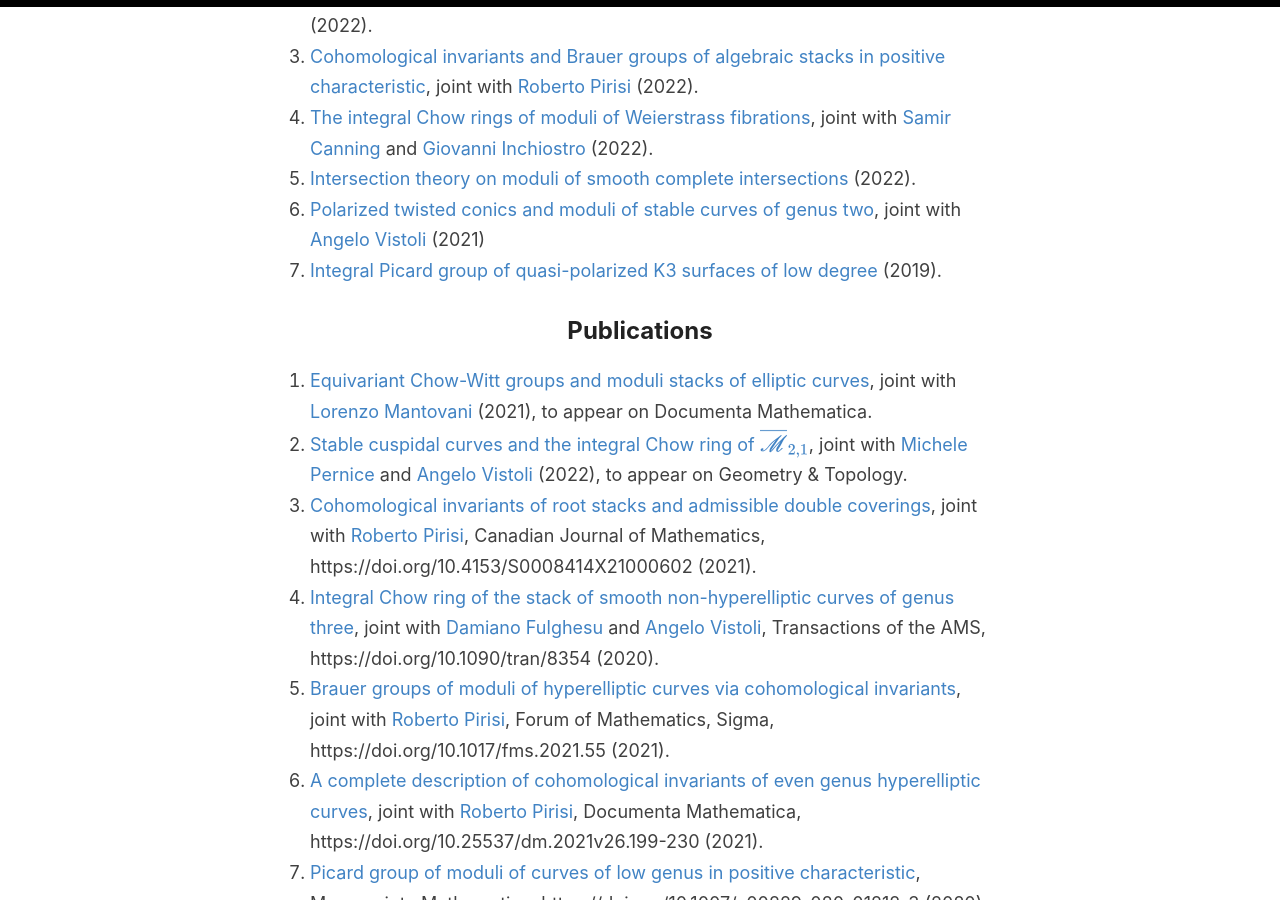
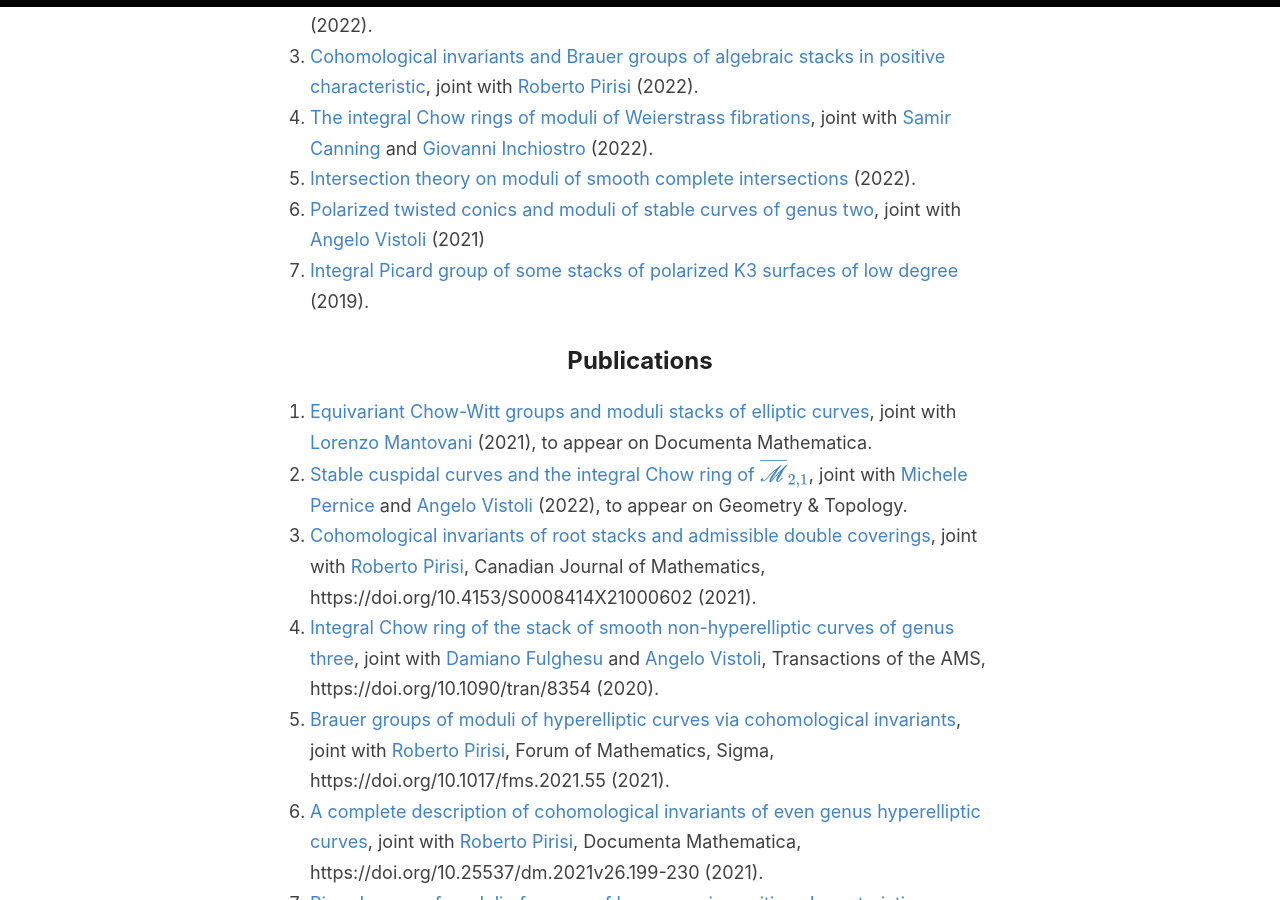
Before and after one commit to anddil/anddil.github.io, a Jekyll site: the page built from _pages/research.md, in a window 1280 px wide and 900 px high, scrolled down 814 px. Built offline with Jekyll 4.4.1, drawn with Linux system fonts in a browser that asks for light colours.

Commit message:
Update research.md

```diff
--- a/_pages/research.md
+++ b/_pages/research.md
@@ -43,7 +43,7 @@ The kind of techniques that I use include stack-theoretical methods, logarithmic
 2. [The integral Chow rings of moduli of Weierstrass fibrations](https://arxiv.org/abs/2204.05524), joint with [Samir Canning](https://mathweb.ucsd.edu/~srcannin/) and [Giovanni Inchiostro](https://sites.math.washington.edu/~ginchios/) (2022).
 3. [Intersection theory on moduli of smooth complete intersections](https://arxiv.org/abs/2201.06024) (2022).
 5. [Polarized twisted conics and moduli of stable curves of genus two](https://arxiv.org/abs/2103.13204), joint with [Angelo Vistoli](http://homepage.sns.it/vistoli/) (2021)
-6. [Integral Picard group of quasi-polarized K3 surfaces of low degree](https://arxiv.org/abs/1910.08758) (2019).
+6. [Integral Picard group of some stacks of polarized K3 surfaces of low degree](https://arxiv.org/abs/1910.08758) (2019).
 
 ## Publications
 
```
